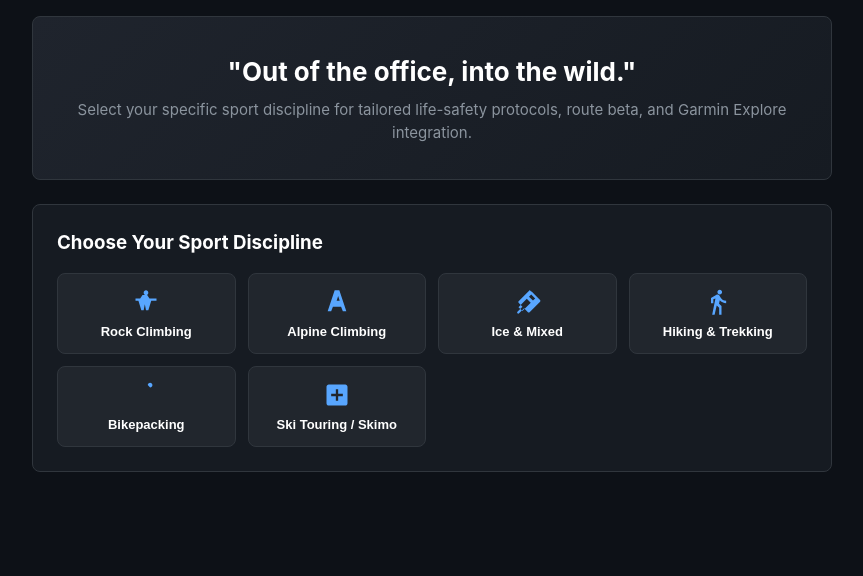
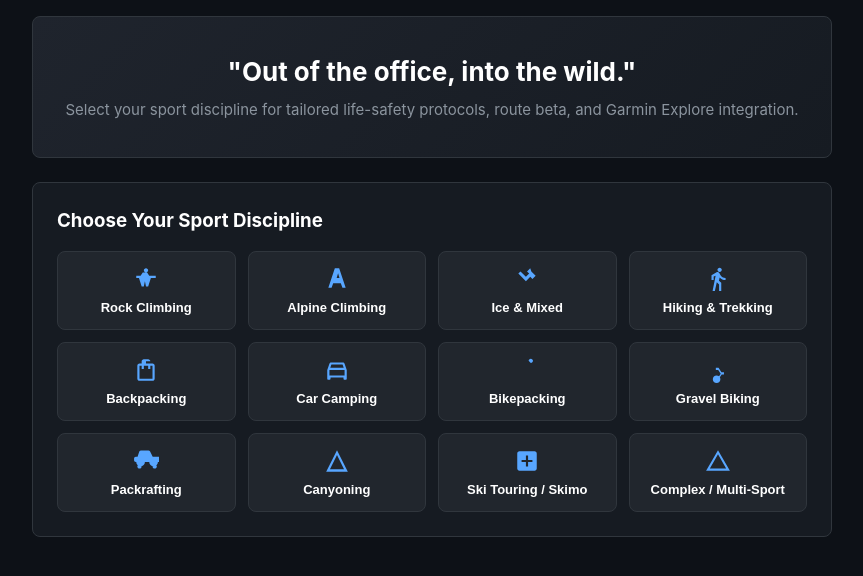
Before and after one commit to Gerber111213/Adventure-planner, a plain HTML site: page index.html in a window 1280 px wide. Shown: the whole page, without its empty margins (208-1071 px from the left). Drawn offline with Linux system fonts and the light colour scheme.

Commit message:
Refactor activity button styles and update sport options
Adjusted layout and padding for activity buttons, updated text for clarity, and added new sport options to the gear templates.

```diff
--- a/index.html
+++ b/index.html
@@ -76,7 +76,7 @@
 
     .activity-grid {
       display: grid;
-      grid-template-columns: repeat(auto-fill, minmax(160px, 1fr));
+      grid-template-columns: repeat(auto-fill, minmax(150px, 1fr));
       gap: 12px;
       margin-top: 16px;
     }
@@ -85,7 +85,7 @@
       background: #21262d;
       border: 1px solid var(--border);
       color: var(--text-bright);
-      padding: 14px;
+      padding: 14px 10px;
       border-radius: 8px;
       cursor: pointer;
       display: flex;
@@ -105,8 +105,8 @@
     }
 
     .activity-btn svg {
-      width: 28px;
-      height: 28px;
+      width: 26px;
+      height: 26px;
       fill: var(--link-blue);
     }
 
@@ -423,7 +423,7 @@
   <div id="screen-welcome" class="screen active">
     <div class="hero-banner">
       <h1>"Out of the office, into the wild."</h1>
-      <p>Select your specific sport discipline for tailored life-safety protocols, route beta, and Garmin Explore integration.</p>
+      <p>Select your sport discipline for tailored life-safety protocols, route beta, and Garmin Explore integration.</p>
     </div>
 
     <div class="card">
@@ -437,23 +437,45 @@
           <svg viewBox="0 0 24 24"><path d="M14 2h-4l-6 18h3l1.5-4h7l1.5 4h3L14 2zm-2.3 9L13 6.8 14.3 11h-2.6z"/></svg>
           Alpine Climbing
         </button>
-       <button class="activity-btn" onclick="selectSport('ice-climb')">
-          <svg viewBox="0 0 24 24">
-            <path d="M14.5 2c-.3 0-.5.1-.7.3l-9 9c-.4.4-.4 1 0 1.4l3.3 3.3-4.3 4.3c-.4.4-.4 1 0 1.4s1 .4 1.4 0l4.3-4.3 3.3 3.3c.2.2.5.3.7.3s.5-.1.7-.3l9-9c.4-.4.4-1 0-1.4l-7-7c-.2-.2-.5-.3-.7-.3zm1.1 3.5l3.4 3.4-1.9 1.9-3.4-3.4 1.9-1.9zm-3.8 3.8l3.4 3.4-7.1 7.1-3.4-3.4 7.1-7.1z"/>
-          </svg>
+        <button class="activity-btn" onclick="selectSport('ice-climb')">
+          <svg viewBox="0 0 24 24"><path d="M15 2l-3 3 2 2-3 3-5-5-2 2 7 7 4-4 2 2 3-3-4-4z"/></svg>
           Ice & Mixed
         </button>
         <button class="activity-btn" onclick="selectSport('hike')">
           <svg viewBox="0 0 24 24"><path d="M13.5 5.5c1.1 0 2-.9 2-2s-.9-2-2-2-2 .9-2 2 .9 2 2 2zM9.8 8.9L7 23h2.1l1.8-8 2.1 2v6h2v-7.5l-2.1-2 .6-3C14.8 12 16.8 13 19 13v-2c-2.1 0-3.9-1.1-4.8-2.8l-1-1.7c-.4-.6-1-1-1.7-1-.3 0-.5.1-.8.2L6 8.5V13h2V9.6l1.8-.7z"/></svg>
           Hiking & Trekking
         </button>
+        <button class="activity-btn" onclick="selectSport('backpacking')">
+          <svg viewBox="0 0 24 24"><path d="M18 6h-2V4c0-1.1-.9-2-2-2h-4c-1.1 0-2 .9-2 2v2H6C4.9 6 4 6.9 4 8v12c0 1.1.9 2 2 2h12c1.1 0 2-.9 2-2V8c0-1.1-.9-2-2-2zm-6-2h4v2h-4V4zm6 16H6V8h2v3h2V8h4v3h2V8h2v12z"/></svg>
+          Backpacking
+        </button>
+        <button class="activity-btn" onclick="selectSport('car-camping')">
+          <svg viewBox="0 0 24 24"><path d="M18.92 6.01C18.72 5.42 18.16 5 17.5 5h-11c-.66 0-1.22.42-1.42 1.01L3 12v8c0 .55.45 1 1 1h1c.55 0 1-.45 1-1v-1h12v1c0 .55.45 1 1 1h1c.55 0 1-.45 1-1v-8l-2.08-5.99zM6.85 7h10.29l1.04 3H5.81l1.04-3zM19 17H5v-4.66l.12-.34h13.76l.12.34V17z"/></svg>
+          Car Camping
+        </button>
         <button class="activity-btn" onclick="selectSport('bikepacking')">
           <svg viewBox="0 0 24 24"><path d="M15.5 5.5c1.1 0 2-.9 2-2s-.9-2-2-2-2 .9-2 2 .9 2 2 zM5 12c-2.8 0-5 2.2-5 5s2.2 5 5 5 5-2.2 5-5-2.2-5-5-5zm0 8c-1.7 0-3-1.3-3-3s1.3-3 3-3 3 1.3 3 3-1.3 3-3 3zm14-8c-2.8 0-5 2.2-5 5s2.2 5 5 5 5-2.2 5-5-2.2-5-5-5zm0 8c-1.7 0-3-1.3-3-3s1.3-3 3-3 3 1.3 3 3-1.3 3-3 3zm-7.2-7.5l-2.4-4.8C9 4.2 8.5 4 8 4H4v2h3.2l1.8 3.6-1.5.8L6.2 8H4v2h1.8l1.4.7 1.6-3.2 2 4h3.2V8h-2.2l-.8-1.5z"/></svg>
           Bikepacking
         </button>
+        <button class="activity-btn" onclick="selectSport('gravel-biking')">
+          <svg viewBox="0 0 24 24"><path d="M18.5 14h-3.3l-2.7-4H10v2h2.2l2.3 3.5-1.5 2.3c-.6-.5-1.4-.8-2.3-.8-2 0-3.5 1.5-3.5 3.5s1.5 3.5 3.5 3.5 3.5-1.5 3.5-3.5c0-.6-.2-1.2-.5-1.7l1.7-2.6h2.1V14z"/></svg>
+          Gravel Biking
+        </button>
+        <button class="activity-btn" onclick="selectSport('packrafting')">
+          <svg viewBox="0 0 24 24"><path d="M20 15c-1.1 0-2 .9-2 2s.9 2 2 2 2-.9 2-2-.9-2-2-2zm-16 2c0 1.1.9 2 2 2s2-.9 2-2-.9-2-2-2-2 .9-2 2zm15.8-9h-1.6l-2.4-4.8c-.3-.6-.9-1-1.6-1h-6.8c-.7 0-1.3.4-1.6 1L4.2 8H2.6C1.7 8 1 8.7 1 9.6v1.8c0 .9.7 1.6 1.6 1.6h.4c0 2.2 1.8 4 4 4s4-1.8 4-4h4c0 2.2 1.8 4 4 4s4-1.8 4-4h.4c.9 0 1.6-.7 1.6-1.6V9.6c0-.9-.7-1.6-1.6-1.6z"/></svg>
+          Packrafting
+        </button>
+        <button class="activity-btn" onclick="selectSport('canyoning')">
+          <svg viewBox="0 0 24 24"><path d="M12 2L2 22h20L12 2zm0 4.5l6.5 13H5.5L12 6.5z"/></svg>
+          Canyoning
+        </button>
         <button class="activity-btn" onclick="selectSport('ski-mountaineering')">
           <svg viewBox="0 0 24 24"><path d="M19 3H5c-1.1 0-2 .9-2 2v14c0 1.1.9 2 2 2h14c1.1 0 2-.9 2-2V5c0-1.1-.9-2-2-2zm-2 10h-4v4h-2v-4H7v-2h4V7h2v4h4v2z"/></svg>
           Ski Touring / Skimo
+        </button>
+        <button class="activity-btn" onclick="selectSport('multi-sport')">
+          <svg viewBox="0 0 24 24"><path d="M12 2L1 21h22L12 2zm0 3.8l7.5 13.2H4.5L12 5.8z"/></svg>
+          Complex / Multi-Sport
         </button>
       </div>
     </div>
@@ -642,7 +664,7 @@
   let selectedRouteData = null;
   let searchDebounceTimer = null;
 
-  // COMPREHENSIVE SPORT GEAR TEMPLATES
+  // COMPREHENSIVE SPORT GEAR TEMPLATES (PERMANENTLY LOCKED IN)
   const SPORT_GEAR_TEMPLATES = {
     'rock-climb': {
       safety: ["Garmin inReach / Satellite Communicator", "ACMG First Aid Kit + Trauma Compress", "Headlamp + Extra Batteries"],
@@ -668,17 +690,53 @@
       clothing: ["Moisture-Wicking Base Layer", "Fleece Mid-layer", "Waterproof Rain Shell", "Extra Wool Socks"],
       fuel: ["3L Water Capacity / Filtration System (Sawyer / Katadyn)", "Trail Snacks & Meals", "Emergency Ration Bar"]
     },
+    'backpacking': {
+      safety: ["Garmin inReach Satellite Communicator", "Backcountry Wilderness First Aid Kit", "Headlamp + Extra Batteries", "Emergency Bivy / Shelter"],
+      hardware: ["Ultralight Backpacking Tent / Tarp", "Down Sleeping Bag (Rated to expected temp)", "Inflatable Sleeping Pad", "Trekking Poles", "Water Filter / Purifier System"],
+      clothing: ["Merino Wool Base Layers", "Fleece Mid-layer", "Waterproof Rain Jacket & Pants", "Camp Socks & Extra Underlayers"],
+      fuel: ["Backpacking Stove + Fuel Canister", "Lightweight Cookset & Utensils", "Dehydrated Trail Meals & High-Calorie Snacks", "Water Storage Bladders (4L total capacity)"]
+    },
+    'car-camping': {
+      safety: ["Compact First Aid Kit", "Headlamps & Lanterns", "Bear Spray / Wildlife Deterrent"],
+      hardware: ["Large Family Tent / Rooftop Tent", "Comfortable Air Mattress / Cot", "Camp Chairs & Folding Table", "Heavy-Duty Cooler with Ice", "Camp Hatchet & Firewood"],
+      clothing: ["Comfortable Leisure Layers", "Insulated Evening Jacket", "Sturdy Camp Footwear / Slippers", "Rain Jacket"],
+      fuel: ["Multi-burner Camp Stove + Propane", "Complete Camp Kitchen Set & Cookware", "Drinking Water Jugs", "Camp Meals & Fresh Food Storage"]
+    },
     'bikepacking': {
       safety: ["Garmin inReach / Satellite Comms", "Cyclist Trauma First Aid Kit", "Handlebar & Helmet Headlamps (USB Rechargeable)", "Emergency Shelter / Bivy"],
       hardware: ["Bikepacking Bag Set (Frame, Saddle, Handlebar)", "Multi-tool with Chain Breaker", "Tubeless Tire Repair Kit + Tire Plugs", "Mini Frame Pump / CO2 Inflator", "Spare Inner Tubes & Chain Links"],
       clothing: ["Cycling Shorts / Bibs", "Merino Wool Jersey", "Packable Rain Jacket", "Padded Cycling Gloves", "Off-bike Camp Shoes"],
       fuel: ["Frame-mounted Water Bottles + Filtration System", "Compact Backpacking Stove Set", "High-Calorie Trail Nutrition"]
     },
+    'gravel-biking': {
+      safety: ["GPS Cycling Computer / Phone with Offline Maps", "Roadside First Aid Kit", "Compact USB Rechargeable Lights"],
+      hardware: ["Gravel Bike with Tubeless Setup", "Multi-tool & Tire Levers", "CO2 Inflator & Tubeless Plugs", "Frame Pack / Top Tube Bag", "Rear Saddle Bag"],
+      clothing: ["Moisture-Wicking Gravel Jersey", "Padded Bib Shorts", "Windproof Vest", "Full-finger Cycling Gloves"],
+      fuel: ["2x Large Water Bottles + Electrolyte Mix", "Energy Gels / Chews / Bars", "Emergency Bonk Bar"]
+    },
+    'packrafting': {
+      safety: ["Garmin inReach Satellite Communicator", "White-water PFD (Type V Rescue)", "Whitewater Helmet", "Throw Bag (50ft floating line)", "River Knife"],
+      hardware: ["Packraft + Inflation Bag", "Breakdown Whitewater Paddle", "Dry Bags (Heavy duty internal cargo)", "Repair Kit & Patch Material", "Wading Boots / Neoprene Booties"],
+      clothing: ["Dry Suit or Semi-Dry Splash Top", "Neoprene Wetsuit / Booties", "Thermal Baselayer (Polypropylene/Wool)"],
+      fuel: ["Waterproof River Storage Containers", "High-Energy Expedition Food", "Water Filtration / Purification"]
+    },
+    'canyoning': {
+      safety: ["Garmin inReach Satellite Communicator", "Canyoneering First Aid Kit (Waterproof)", "Emergency Bivy / Group Shelter", "Whistle & Knife"],
+      hardware: ["Canyoneering Harness with Protector", "Canyon Backpack with Drainage", "Static Canyoneering Ropes (2x 60m)", "Rapparel / Descender Device + Locking Carabiners", "Canyoneering Helmet", "Sticky-Rubber Canyon Shoes"],
+      clothing: ["Full 5mm Neoprene Wetsuit", "Neoprene Socks", "Drainage Shorts / Torrent Pants"],
+      fuel: ["Waterproof Dry Barrel", "High-Calorie Snacks & Electrolytes", "Thermos"]
+    },
     'ski-mountaineering': {
       safety: ["Garmin inReach Satellite Communicator", "Avalanche Transceiver, Probe, and Shovel", "Group First Aid & Rescue Bivy", "Headlamp with Extra Batteries"],
       hardware: ["Ski Touring Skis / Splitboard with Skins", "Touring Boots with Walk Mode", "Adjustable Ski Poles", "Lightweight Ski Mountaineering Helmet", "Glacier Harness + Crevasse Rescue Kit", "Ski Crampons (Blades)"],
       clothing: ["Breathable Touring Layers", "Insulated Puffy Jacket", "Gore-Tex Shell", "Lightweight Ascent Gloves & Warm Descent Mitts"],
       fuel: ["Thermos with Warm Hydration", "Insulated Water Bottle", "High-Energy Snacks"]
+    },
+    'multi-sport': {
+      safety: ["Garmin inReach Satellite Communicator", "Comprehensive Multi-Discipline First Aid Kit", "Multi-Mode Headlamps + Spare Batteries", "Emergency Bivy Shelter"],
+      hardware: ["Transition Gear Storage Systems", "Multi-Sport Technical Backpack", "Navigation GPS Unit & Backup Compass", "Multi-tool & Repair Kit"],
+      clothing: ["Layering System for All Climates", "Wind & Waterproof Shells", "Moisture-Wicking Base Layers", "Warm Camp Insulation"],
+      fuel: ["Extended Hydration Bladders & Filtration", "High-Calorie Expedition Nutrition", "Compact Multi-fuel Stove"]
     }
   };
 
@@ -831,7 +889,7 @@
     }
   ];
 
-  // BULLETPROOF MASTER DATABASE MERGE
+  // BULLETPROOF SAFE MERGE: Preserves base database items while appending user additions
   let MASTER_DATABASE = [...BASE_DATABASE];
   const savedDb = localStorage.getItem('adventure_master_db');
   if (savedDb) {
@@ -845,7 +903,7 @@
         });
       }
     } catch(e) {
-      console.error("Error loading saved database, falling back to base", e);
+      console.error("Error merging saved database, falling back to base", e);
     }
   }
 
@@ -969,14 +1027,20 @@
       'alpine-climb': 'Alpine Climbing Objective Setup',
       'ice-climb': 'Ice & Mixed Climbing Objective Setup',
       'hike': 'Hiking & Trekking Objective Setup',
+      'backpacking': 'Backpacking Expedition Setup',
+      'car-camping': 'Car Camping Setup',
       'bikepacking': 'Bikepacking Expedition Setup',
-      'ski-mountaineering': 'Ski Touring / Skimo Objective Setup'
+      'gravel-biking': 'Gravel Biking Setup',
+      'packrafting': 'Packrafting Objective Setup',
+      'canyoning': 'Canyoning Objective Setup',
+      'ski-mountaineering': 'Ski Touring / Skimo Objective Setup',
+      'multi-sport': 'Complex / Multi-Sport Traverse Setup'
     };
 
     document.getElementById('sport-title').textContent = titles[sportKey] || 'Objective Setup';
 
     const cascadeGroup = document.getElementById('regional-cascade-group');
-    if (['rock-climb', 'alpine-climb', 'ice-climb', 'ski-mountaineering'].includes(sportKey)) {
+    if (['rock-climb', 'alpine-climb', 'ice-climb', 'ski-mountaineering', 'multi-sport'].includes(sportKey)) {
       cascadeGroup.style.display = 'block';
     } else {
       cascadeGroup.style.display = 'none';
@@ -1337,7 +1401,7 @@
     const userNotes = document.getElementById('route-notes').value;
 
     document.getElementById('stat-grade').textContent = selectedRouteData?.grade || "Custom Rating";
-    document.getElementById('stat-pitches').textContent = selectedRouteData?.pitches || "Custom Length / Specs";
+    document.getElementById('stat-pitches').textContent = selectedRouteData?.pitches || "Custom Length / Stats";
     document.getElementById('stat-approach').textContent = selectedRouteData?.approach || "No specific approach documentation found. Consult topographic maps and GPS coordinates.";
     document.getElementById('stat-beta').textContent = userNotes || selectedRouteData?.notes || "No additional route beta provided.";
 
```
